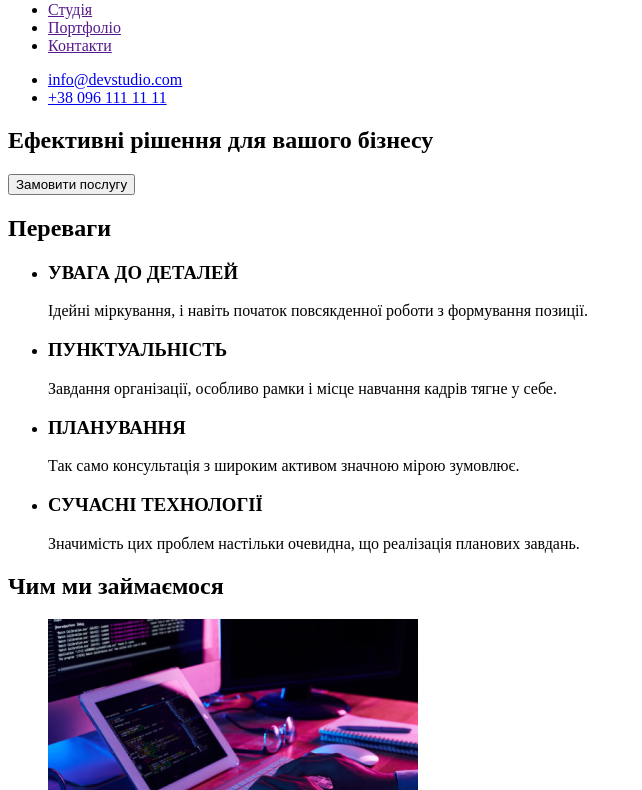
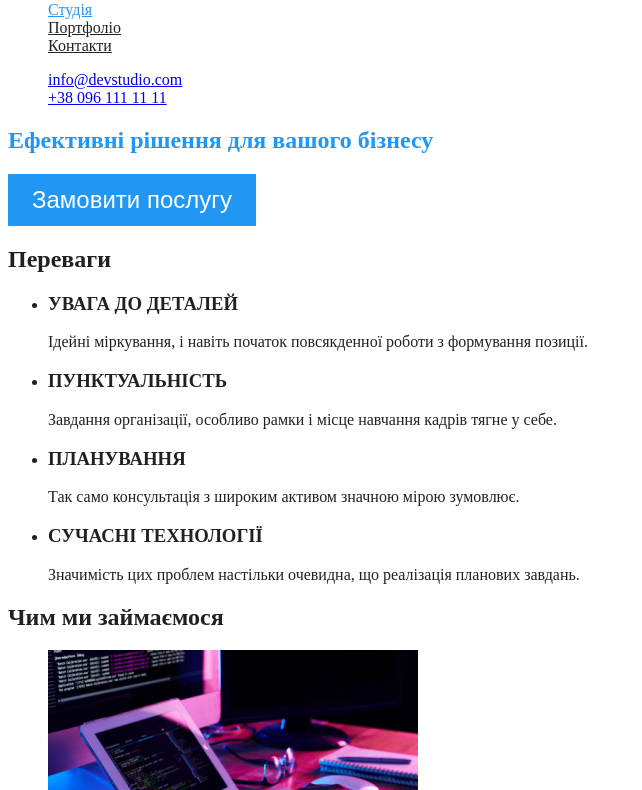
Before and after one commit to AlinaBanias/goit-markup-hw-01, a plain HTML site: page index.html in a window 1280 px wide. Shown: the part 41-831 px from the top of the page, without its empty margins (0-642 px from the left). Drawn offline with Linux system fonts and the light colour scheme.

Commit message:
Підключає стилі

```diff
--- /dev/null
+++ b/css/styles.css
@@ -0,0 +1,51 @@
+/* Колір основного тексту #212121 */
+/* Колір вторинного тексту #757575*/
+/* Колір фонових зображень #2F303A */
+/* Колір фону #ffffff */
+/* Колір вторинного фону  */
+:root{
+    --primary-text-color: #212121;
+    --accent-color: #2196F3;
+}
+ body {
+    background-color: #ffffff;
+    color: var(--primary-text-color);
+    ;
+}
+.logo{
+    color: #000000;
+}
+span{
+    color: var(--accent-color);
+}
+.list{
+    list-style: none;
+}
+.site-nav .link {
+     color: var(--primary-text-color);
+}
+.site-nav .link:hover,
+.site-nav .link:focus{
+    color: var(--accent-color);
+}
+.site-nav .link.current{
+   color: var(--accent-color);
+}
+.hero-title{
+    color: var(--accent-color);
+}
+.section-title{
+    color: var(--primary-text-color);
+}
+.feature-list .title{
+    color: var(--primary-text-color);
+}
+
+.button{
+    background-color: var(--accent-color);
+    color: #ffffff;
+    font-size: 24px;
+    padding: 12px 24px;
+    display: inline-block;
+    border: 1px ;
+}
--- a/index.html
+++ b/index.html
@@ -5,26 +5,27 @@
     <meta http-equiv="X-UA-Compatible" content="IE=edge">
     <meta name="viewport" content="width=device-width, initial-scale=1.0">
     <title>Photo app</title>
+    <link rel="stylesheet" href="./css/styles.css">
 </head>
 <body>
 <header>
     <nav>
-        <a href="./index.html">WebStudio</a>
+        <a href="./index.html" class="logo"><span>Web</span> Studio</a>
 
 
-    <ul>
+    <ul class="site-nav list">
         <li>
-            <a href="">Студія</a>
+            <a href="./index.html" class="link current" >Студія</a>
         </li>
         <li>
-            <a href="">Портфоліо</a>
+            <a href="./portfolio.html" class="link" >Портфоліо</a>
         </li>
         <li>
-            <a href="">Контакти</a>
+            <a href="" class="link" >Контакти</a>
         </li>
     </ul>
     </nav>
-    <ul>
+    <ul class="contacts list">
         <li>
             <a href="mailto:info@devstudio.com">info@devstudio.com</a>
         </li>
@@ -37,34 +38,37 @@
 </header>
 
     <main>
-        <section>
-        <h1>Ефективні рішення для вашого бізнесу</h1>
-        <button type=button>Замовити послугу</button>
+        <!-- Hero -->
+        <section class="hero">
+        <h1 class="hero-title">Ефективні рішення для вашого бізнесу</h1>
+        <button type=button class="button">Замовити послугу</button>
         </section>
-        <section>
-            <h2>Переваги</h2>
-        <ul>
+        <!-- Переваги -->
+        <section class="section">
+            <h2 class="section-title">Переваги</h2>
+        <ul class="feature-list">
             <li>
-                <h3>УВАГА ДО ДЕТАЛЕЙ</h3>
+                <h3 class="title">УВАГА ДО ДЕТАЛЕЙ</h3>
                 <p>Ідейні міркування, і навіть початок повсякденної роботи з формування позиції.</p>
             </li>
             <li>
-                <h3>ПУНКТУАЛЬНІСТЬ</h3>
+                <h3 class="title">ПУНКТУАЛЬНІСТЬ</h3>
                 <p>Завдання організації, особливо рамки і місце навчання кадрів тягне у себе.</p>
             </li>
             <li>
-                <h3>ПЛАНУВАННЯ</h3>
+                <h3 class="title">ПЛАНУВАННЯ</h3>
                 <p>Так само консультація з широким активом значною мірою зумовлює.</p>
             </li>
             <li>
-                <h3>СУЧАСНІ ТЕХНОЛОГІЇ</h3>
+                <h3 class="title">СУЧАСНІ ТЕХНОЛОГІЇ</h3>
                 <p>Значимість цих проблем настільки очевидна, що реалізація планових завдань.</p>
             </li>
         </ul>
         </section>
-        <section>
-            <h2>Чим ми займаємося</h2>
-            <ul>
+        <!-- Робота -->
+        <section class="section">
+            <h2 class="section-title">Чим ми займаємося</h2>
+            <ul class="work-list">
                 <li>
                     <img src="./images/work1.jpg" alt="Back-end" width="370">
                 </li>
@@ -76,8 +80,9 @@
                 </li>
             </ul>
         </section>
-            <section>
-                <h2>Наша команда</h2>
+        <!-- Команда -->
+            <section class="section">
+                <h2 class="section-title">Наша команда</h2>
                 <ul>
                     <li>
                         <img src="./images/team1.jpg" alt="Чоловік в бордовій рубашці" width="270">
@@ -103,6 +108,7 @@
                 </ul>
             </section>
         </main>
+        <!-- Підвал -->
             <footer>
                     <a href="./index.html">WebStudio</a>
                     <address>
```
Also changed, not shown: css/portfolio.html (added, +60 -0 lines).
